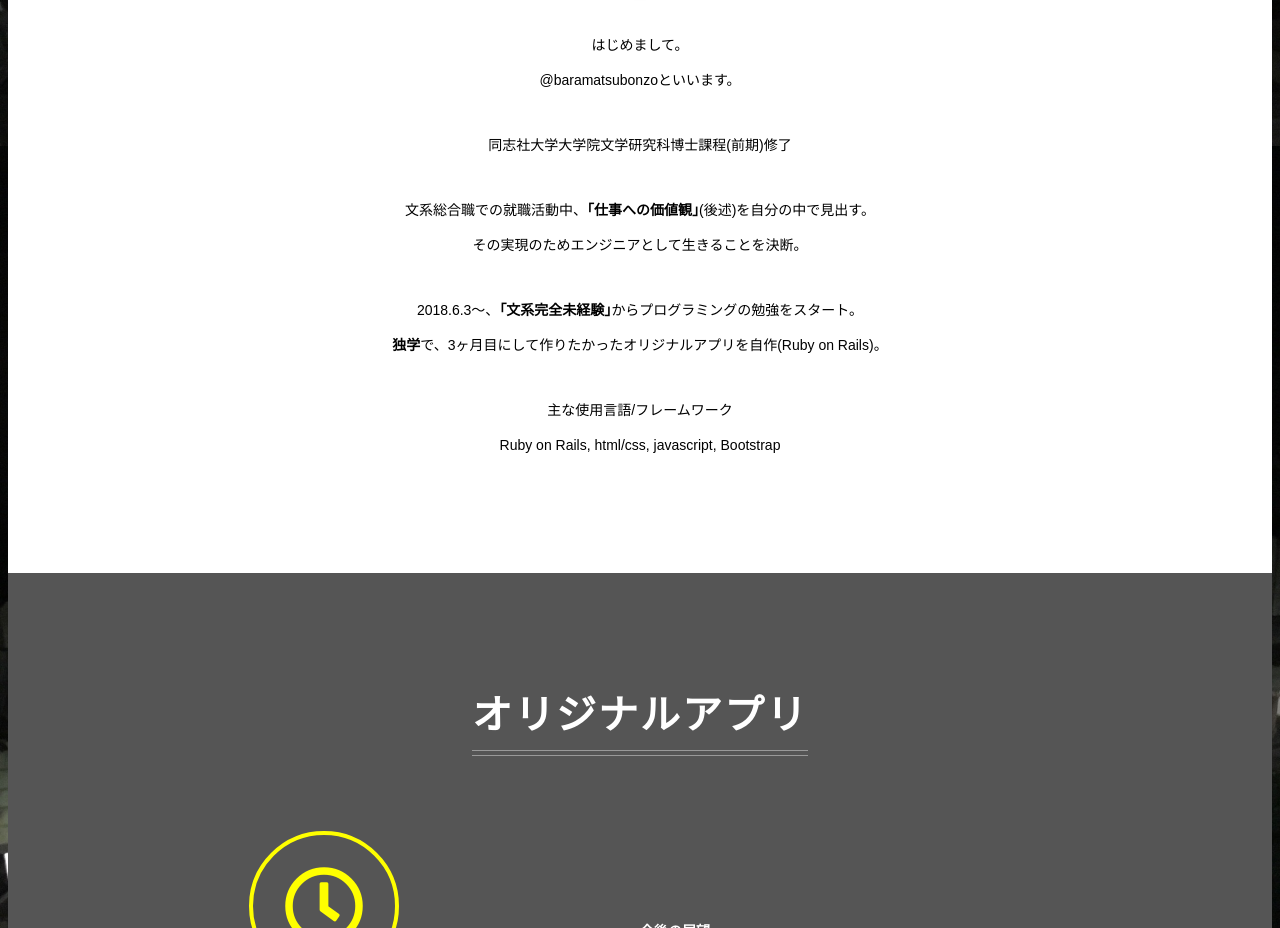
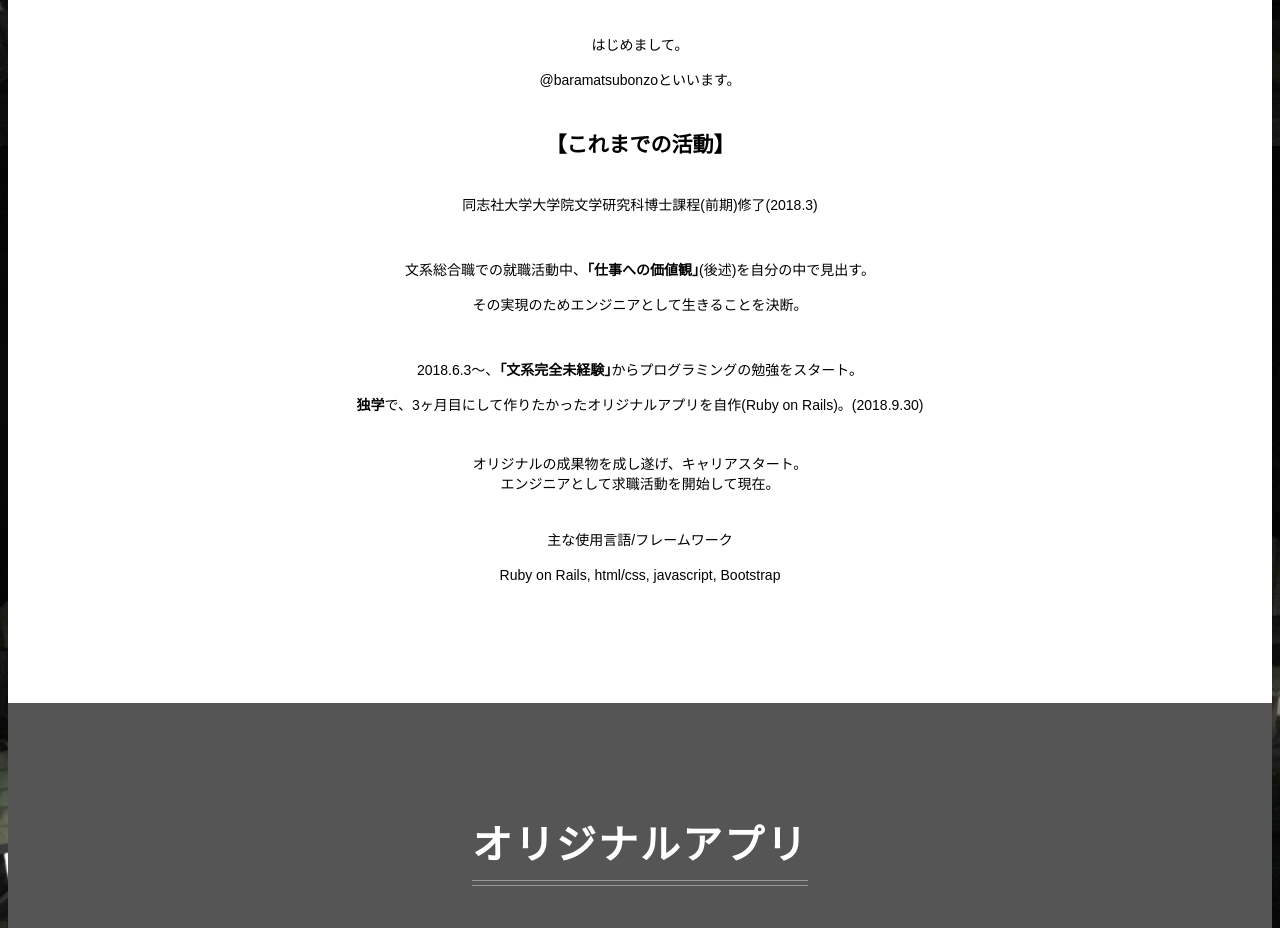
Before and after one commit to baramatsubonzo/baramatsubonzo.github.io, a plain HTML site: page index.html in a window 1280 px wide. Shown: the part 814-1742 px from the top of the page. Drawn offline with Linux system fonts and the light colour scheme.

Commit message:
Add files via upload

```diff
--- a/index.html
+++ b/index.html
@@ -20,15 +20,19 @@
         <p class="about-text">はじめまして。</br>
         @baramatsubonzoといいます。</p>
 
+        <h1>【これまでの活動】</h1>
+
         <p class="about-text">
-          同志社大学大学院文学研究科博士課程(前期)修了
+          同志社大学大学院文学研究科博士課程(前期)修了(2018.3)
         </p>
         <p class="about-text">
           文系総合職での就職活動中、<strong>｢仕事への価値観｣</strong>(後述)を自分の中で見出す。</br>
           その実現のためエンジニアとして生きることを決断。</p>
           <p class="about-text">
           2018.6.3～、<strong>｢文系完全未経験｣</strong>からプログラミングの勉強をスタート。</br>
-          <strong>独学</strong>で、3ヶ月目にして作りたかったオリジナルアプリを自作(Ruby on Rails)。</br>
+          <strong>独学</strong>で、3ヶ月目にして作りたかったオリジナルアプリを自作(Ruby on Rails)。(2018.9.30)</br>
+          <p>オリジナルの成果物を成し遂げ、キャリアスタート。</br>
+            エンジニアとして求職活動を開始して現在。</p>
         </p>
         <p class="about-text">主な使用言語/フレームワーク</br>
           Ruby on Rails, html/css, javascript, Bootstrap
```
